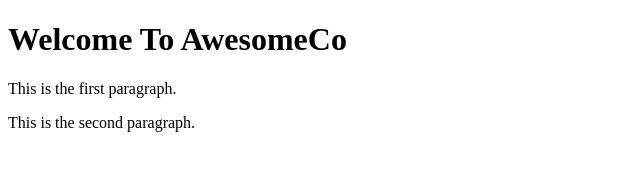
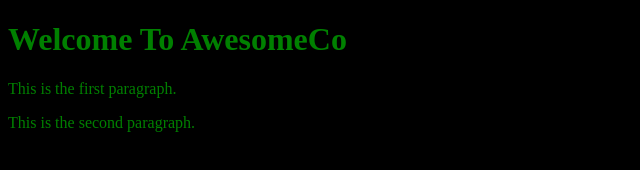
Before and after one commit to bhogancvtc/awesomeco_website, a plain HTML site: page index.html in a window 1280 px wide. Shown: the whole page, without its empty margins (0-640 px from the left). Drawn offline with Linux system fonts and the light colour scheme.

Commit message:
add stylesheet and link to home page

```diff
--- /dev/null
+++ b/css/style.css
@@ -0,0 +1,4 @@
+body {
+    background-color: black;
+    color: green;
+}
--- a/index.html
+++ b/index.html
@@ -3,6 +3,7 @@
     <head>
         <meta charset="utf-8">
         <title>AwesomeCo</title>
+        <link rel="stylesheet" href="css/style.css">
     </head>
 
     <body>
```
